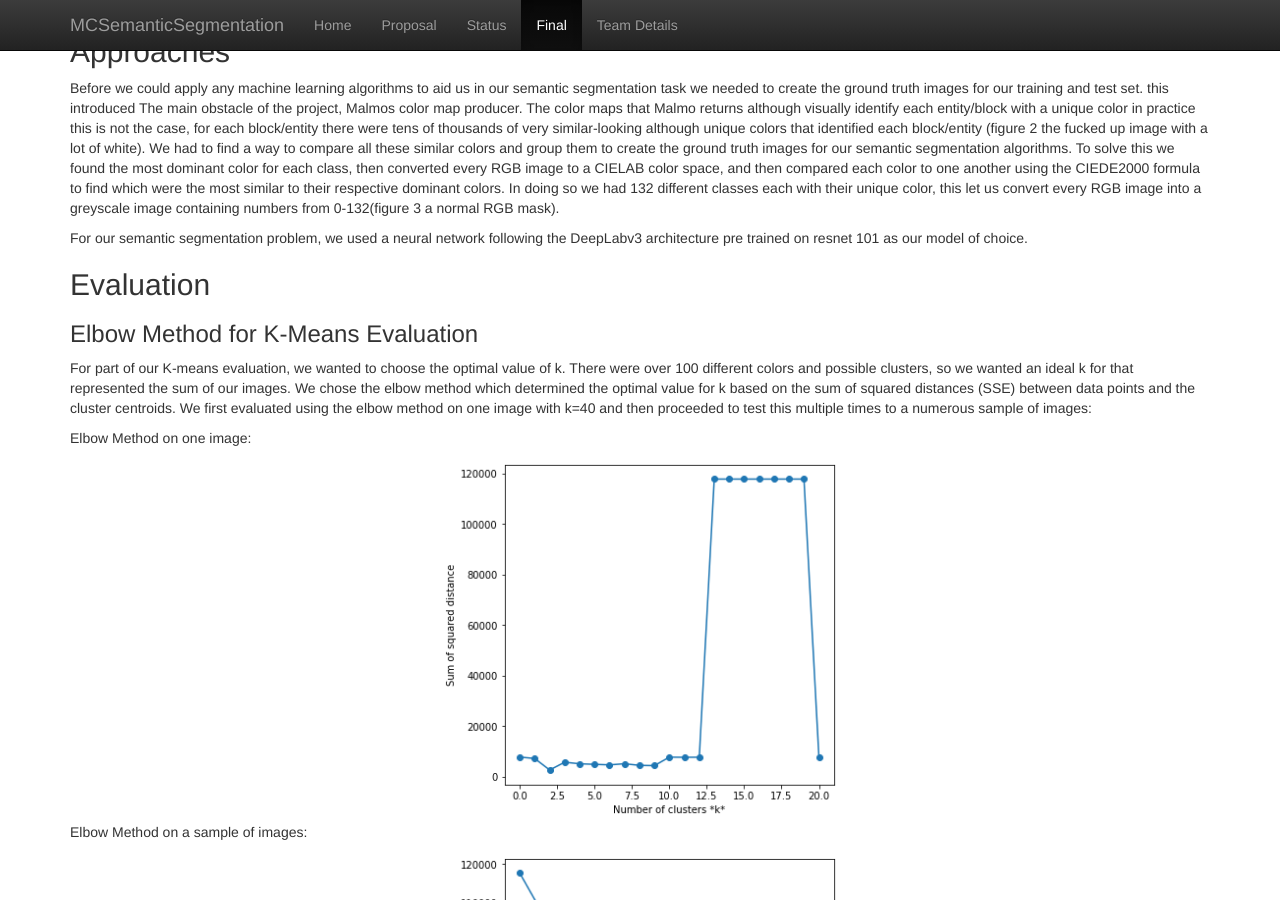
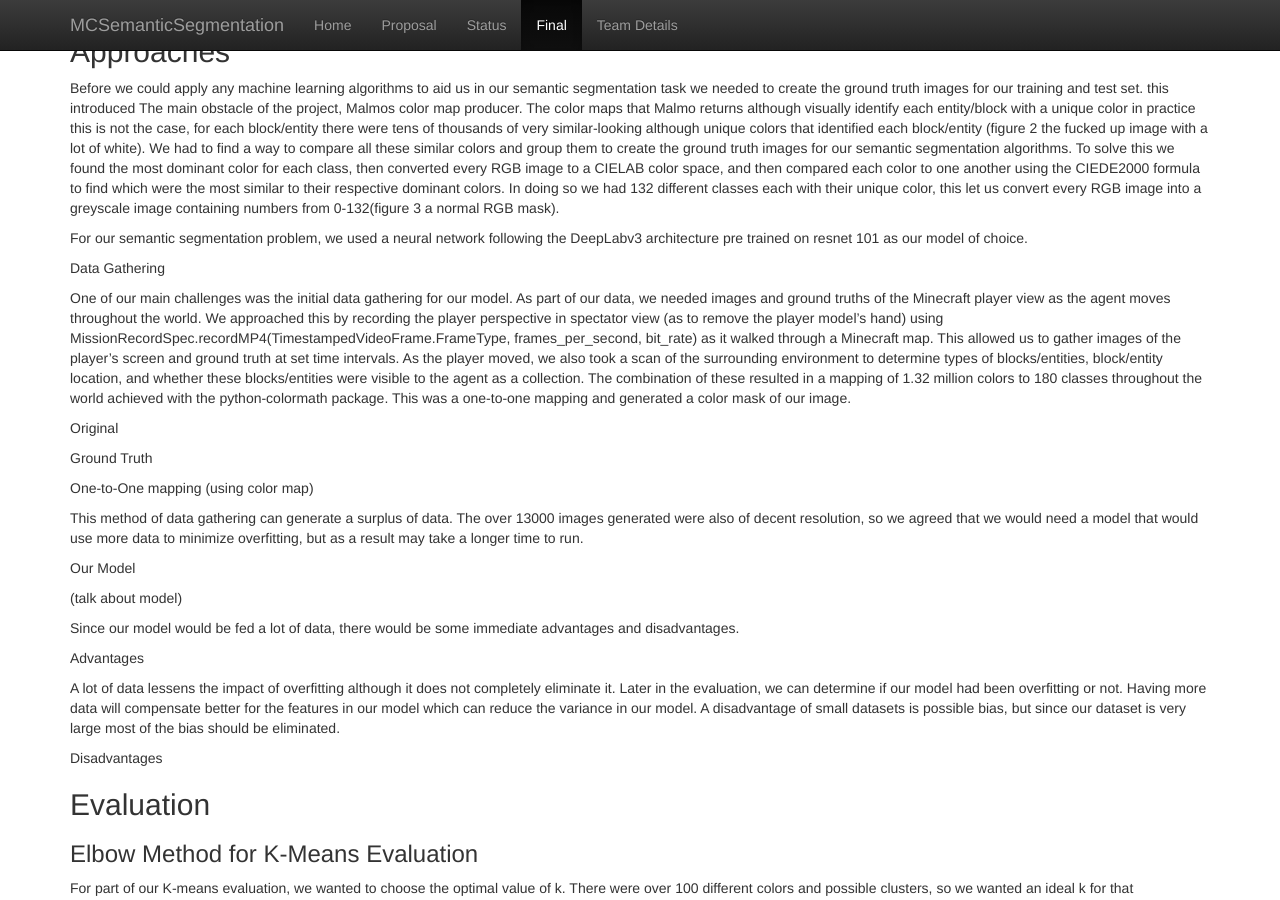
Before and after one commit to KevinJChen/MCSemanticSegmentation, a Jekyll site: the page built from docs/final.md, in a window 1280 px wide and 900 px high, scrolled down 1277 px. Built offline with Jekyll 4.4.1, drawn with Linux system fonts in a browser that asks for light colours.

Commit message:
Update final.md

```diff
--- a/docs/final.md
+++ b/docs/final.md
@@ -24,6 +24,29 @@ this introduced The main obstacle of the project, Malmos color map producer. The
 
 For our semantic segmentation problem, we used a neural network following the DeepLabv3 architecture pre trained on resnet 101 as our model of choice.
 
+Data Gathering
+
+One of our main challenges was the initial data gathering for our model. As part of our data, we needed images and ground truths of the Minecraft player view as the agent moves throughout the world. We approached this by recording the player perspective in spectator view (as to remove the player model’s hand) using MissionRecordSpec.recordMP4(TimestampedVideoFrame.FrameType, frames_per_second, bit_rate) as it walked through a Minecraft map. This allowed us to gather images of the player’s screen and ground truth at set time intervals. As the player moved, we also took a scan of the surrounding environment to determine types of blocks/entities, block/entity location, and whether these blocks/entities were visible to the agent as a collection. The combination of these resulted in a mapping of 1.32 million colors to 180 classes throughout the world achieved with the python-colormath package. This was a one-to-one mapping and generated a color mask of our image.
+
+Original
+
+Ground Truth
+
+One-to-One mapping (using color map)
+
+This method of data gathering can generate a surplus of data. The over 13000 images generated were also of decent resolution, so we agreed that we would need a model that would use more data to minimize overfitting, but as a result may take a longer time to run.
+
+Our Model
+
+(talk about model)
+
+Since our model would be fed a lot of data, there would be some immediate advantages and disadvantages.
+
+Advantages
+
+A lot of data lessens the impact of overfitting although it does not completely eliminate it. Later in the evaluation, we can determine if our model had been overfitting or not. Having more data will compensate better for the features in our model which can reduce the variance in our model. A disadvantage of small datasets is possible bias, but since our dataset is very large most of the bias should be eliminated.
+
+Disadvantages
 
 
 ## Evaluation
```
